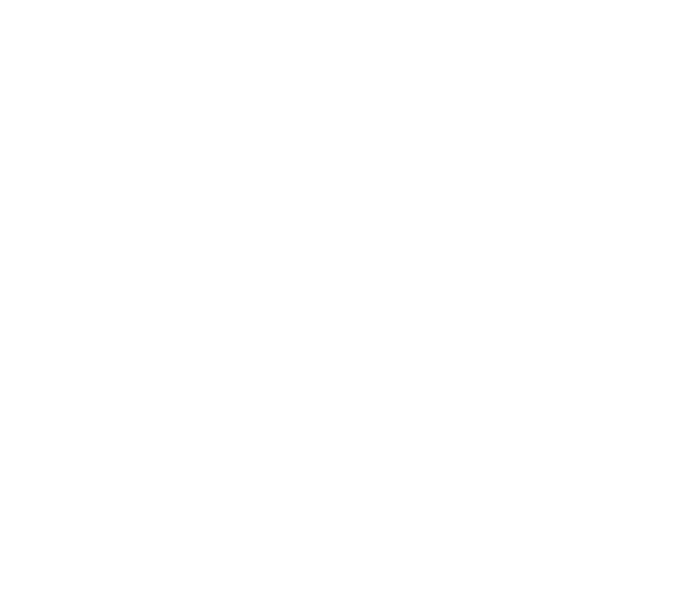
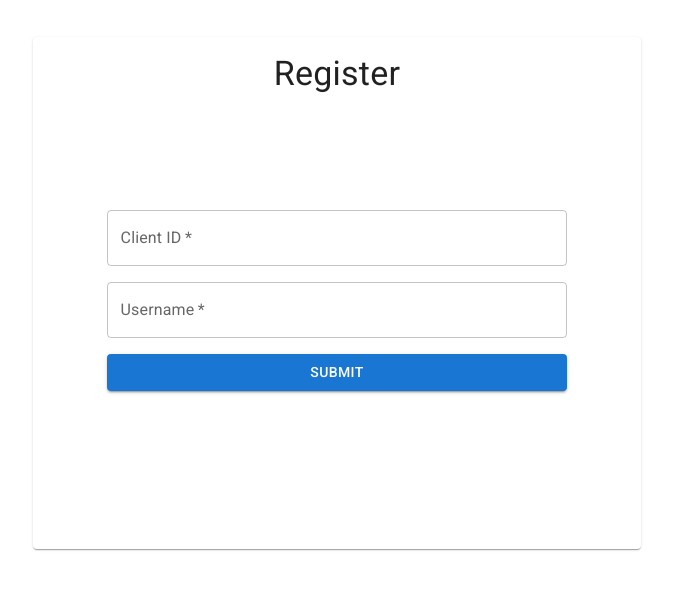
Before and after one commit to namelew/MQTTChat, a React (Create React App) app: page /register in a window 1280 px wide. Before the commit this address had no page. Shown: the part 107-696 px from the top of the page, without its empty margins (303-976 px from the left). Built offline with nearby package versions, Linux system fonts and the light colour scheme.

Commit message:
Adicionando modelo de rota no back e página de registro de usuário

```diff
--- a/src/network/rest.ts
+++ b/src/network/rest.ts
@@ -1,3 +1,5 @@
-export interface Empty {
-    isEmpty: boolean
-};
+import axios, { AxiosInstance } from 'axios';
+
+export const api:AxiosInstance = axios.create({
+    baseURL: 'http://localhost:8000/'
+});
--- /dev/null
+++ b/src/pages/Register/index.tsx
@@ -0,0 +1,87 @@
+import React, { useState } from 'react';
+import { Button, TextField, Container, Box, Paper, Typography } from '@mui/material';
+import { useNavigate } from 'react-router-dom';
+import { IUser } from 'interfaces/IUser';
+import { api } from 'network/rest';
+
+const Register = () => {
+    const [ClientID, setClientID] = useState('');
+    const [Name, setName] = useState('');
+    const navigate = useNavigate();
+
+    const handleSubmit = async (event: React.FormEvent) => {
+        event.preventDefault();
+
+        const formData:IUser = {
+            id: ClientID,
+            name: Name,
+        };
+
+        const response = await api.post('users/create', formData);
+
+        if (response.status !== 200) {
+            alert('Unable to register user in the database');
+            console.log(response.statusText);
+        } else {
+            navigate(`/auth`);
+        }
+    };
+
+    return (
+        <Container
+            sx={{
+                display: 'flex',
+                flexDirection: 'column',
+                alignItems: 'center',
+                justifyContent: 'center',
+                height: '100vh',
+            }}
+        >
+        <Paper
+            sx={{
+                p: 2,
+                height:'60%',
+                width:'50%',
+                display: 'flex',
+                flexDirection: 'column',
+                alignItems: 'center',
+            }}
+        >
+            <Typography component='h2' variant='h4'>Register</Typography>
+            <Box
+                sx={{
+                    display: 'flex',
+                    flexDirection: 'column',
+                    paddingTop: '20%',
+                    width: '80%',
+                    gap: 2,
+                }}
+                component="form"
+                onSubmit={handleSubmit}
+            >
+                <TextField
+                    label="Client ID"
+                    variant="outlined"
+                    value={ClientID}
+                    required
+                    fullWidth
+                    onChange={(e) => setClientID(e.target.value)}
+                />
+                <TextField
+                    label="Username"
+                    variant="outlined"
+                    value={Name}
+                    required
+                    fullWidth
+                    onChange={(e) => setName(e.target.value)}
+                />
+                <Button variant="contained" type="submit">
+                    Submit
+                </Button>
+            </Box>
+        </Paper>
+        </Container>
+    );
+};
+
+export default Register;
--- a/src/router.tsx
+++ b/src/router.tsx
@@ -1,5 +1,6 @@
 import Auth from 'pages/Auth';
 import Chat from 'pages/Chat';
+import Register from 'pages/Register';
 import { BrowserRouter as Router, Route, Routes } from 'react-router-dom';
 
 const AppRouter = () => {
@@ -8,6 +9,7 @@ const AppRouter = () => {
             <Routes>
                 <Route index element={<Auth />}/>
                 <Route path='auth' element={<Auth />}/>
+                <Route path='register' element={<Register />}/>
                 <Route path='chat' element={<Chat />}/>
                 <Route path='chat/:id' element={<Chat />}/>
             </Routes>
```
Also changed, not shown: 2 other files (tests, documents, lock files or other folders).
